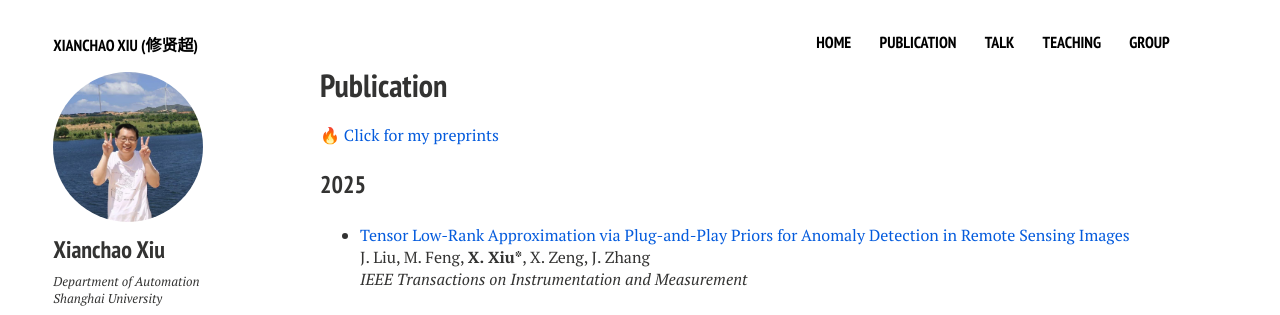
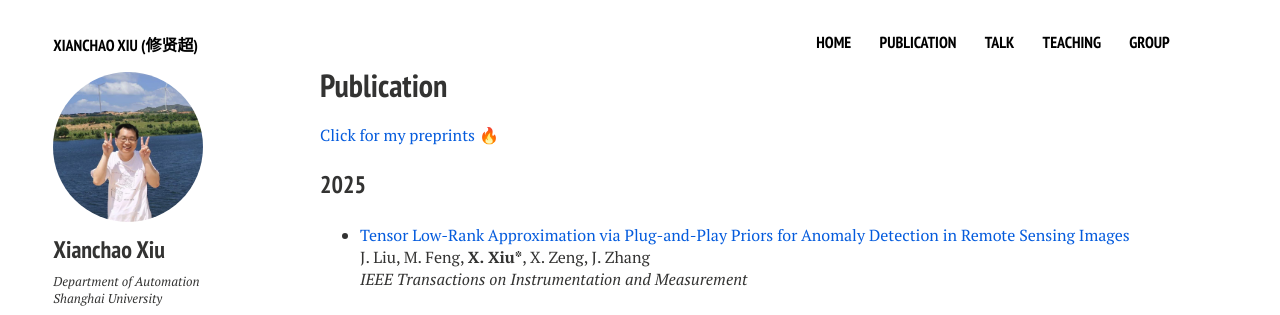
Before and after one commit to xianchaoxiu/xianchaoxiu.github.io, a Jekyll site: the page built from publication/index.md, in a window 1280 px wide. Shown: the top 315 px of the page. Built offline with Jekyll 4.4.1, drawn with Linux system fonts in a browser that asks for light colours; nearby versions of some CDN libraries.

Commit message:
Update index.md

```diff
--- a/publication/index.md
+++ b/publication/index.md
@@ -9,7 +9,7 @@ share: false
 ---
 
 
-🔥 <a href="https://arxiv.org/search/?query=xiu%2C+xianchao&searchtype=all&abstracts=show&order=-announced_date_first&size=50" class="textlink" target="_blank"> Click for my preprints </a>
+<a href="https://arxiv.org/search/?query=xiu%2C+xianchao&searchtype=all&abstracts=show&order=-announced_date_first&size=50" class="textlink" target="_blank"> Click for my preprints </a>  🔥
 
 
 ### 2025
```
